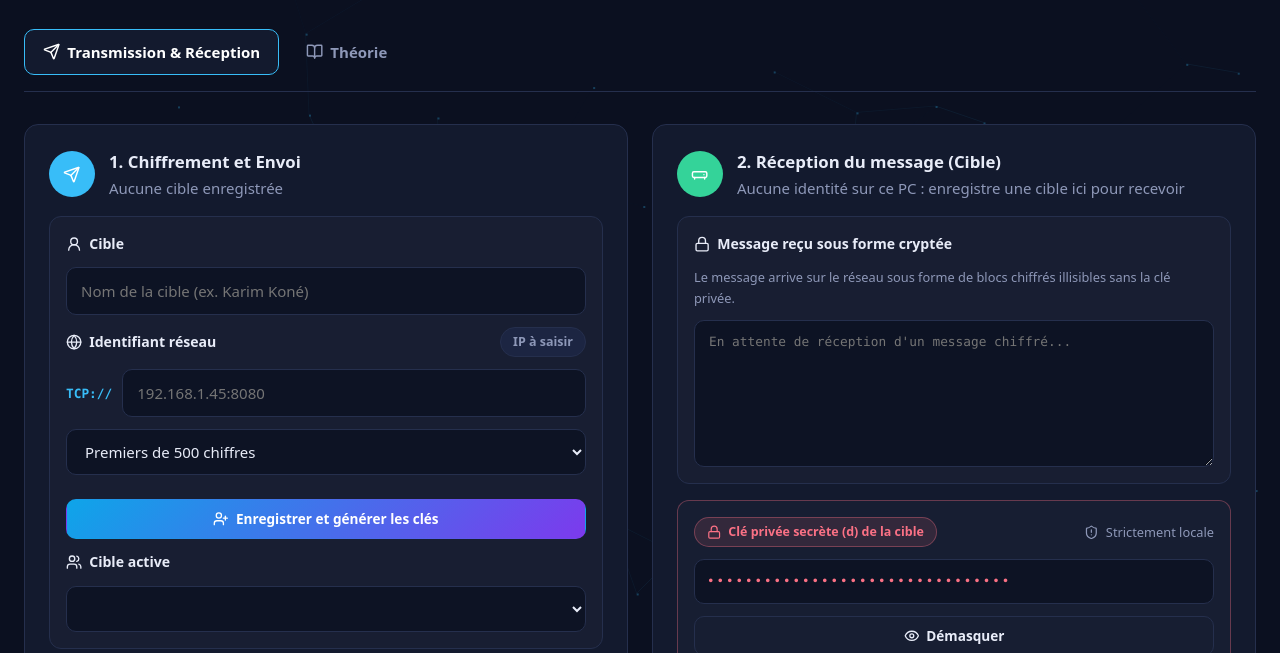
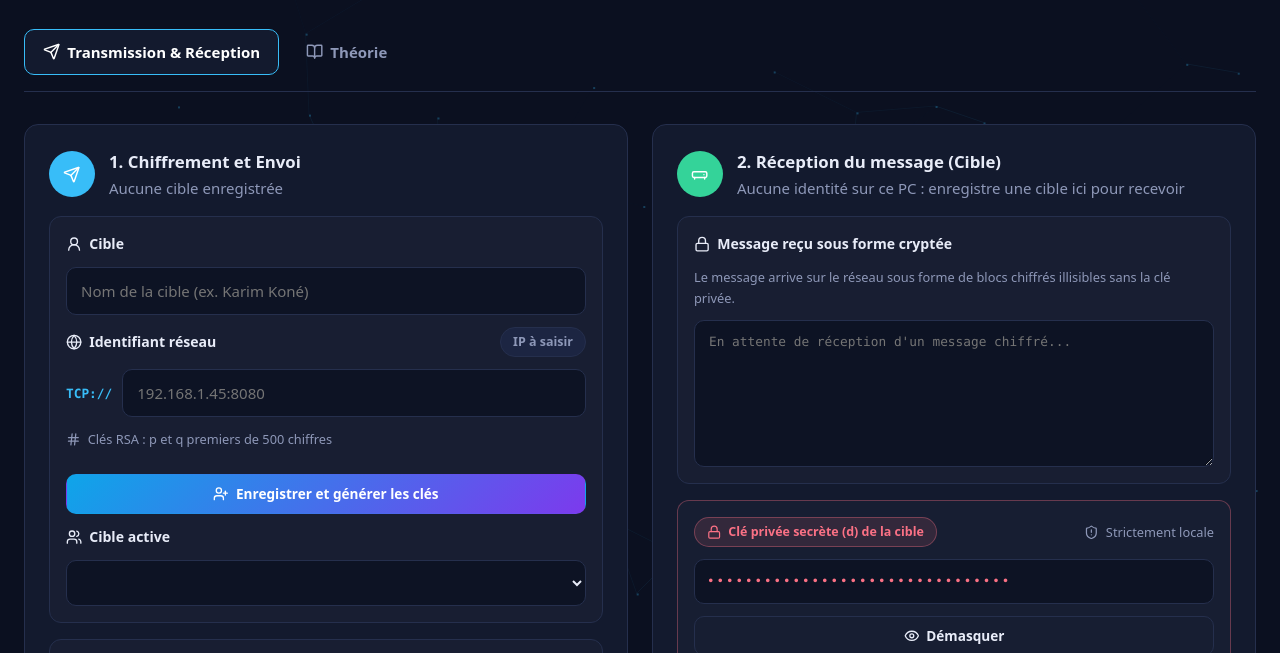
Before and after one commit to wldMKL/projet-cryptographie, a website: page index.html in a window 1280 px wide. Shown: the part 100-753 px from the top of the page. Drawn offline with nearby package versions, Linux system fonts and the light colour scheme; no server answers.

Commit message:
Fix app.js aligné sur index.html

```diff
--- a/crypto.js
+++ b/crypto.js
@@ -1,6 +1,7 @@
 /* CRYPTO-500 : moteur RSA (BigInt). Exposé via window.Crypto500 */
 (function () {
   const tick = () => new Promise(r => setTimeout(r));
+  const PRIME_DIGITS = 500;   // taille imposée de p et q
 
   // ---------- Outils mathématiques ----------
   function rnd(bits) {
@@ -69,7 +70,11 @@
   }
 
   // Paire de clés RSA. onStatus(phase, count, candidat)
+  // Seuls des premiers de 500 chiffres sont autorisés.
   async function genKeys(digits, onStatus) {
+    if (digits !== PRIME_DIGITS) {
+      throw new Error('Seuls les nombres premiers de ' + PRIME_DIGITS + ' chiffres sont autorisés');
+    }
     const e = 65537n;
     let p, q, phi;
     do {
--- a/index.html
+++ b/index.html
@@ -73,12 +73,8 @@
               <input type="text" id="recipient-ip" placeholder="192.168.1.45:8080" autocomplete="off" spellcheck="false">
             </div>
 
-            <select id="recipient-digits">
-              <option value="500" selected>Premiers de 500 chiffres</option>
-              <option value="250">Premiers de 250 chiffres</option>
-              <option value="100">Premiers de 100 chiffres</option>
-              <option value="50">Premiers de 50 chiffres</option>
-            </select>
+            <!-- Taille imposée : p et q font toujours 500 chiffres -->
+            <p class="small muted"><i data-lucide="hash"></i> Clés RSA : p et q premiers de 500 chiffres</p>
 
             <p class="small danger" id="recipient-error"></p>
 
```
